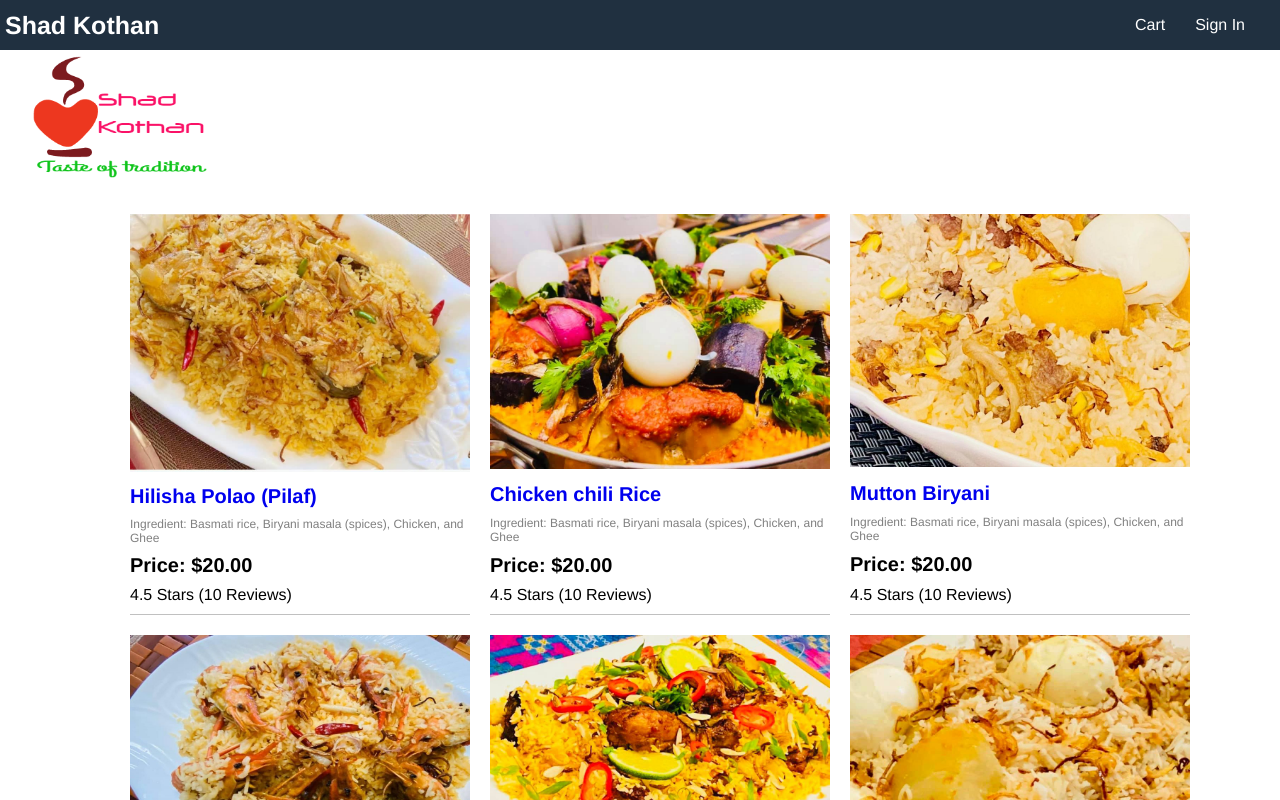
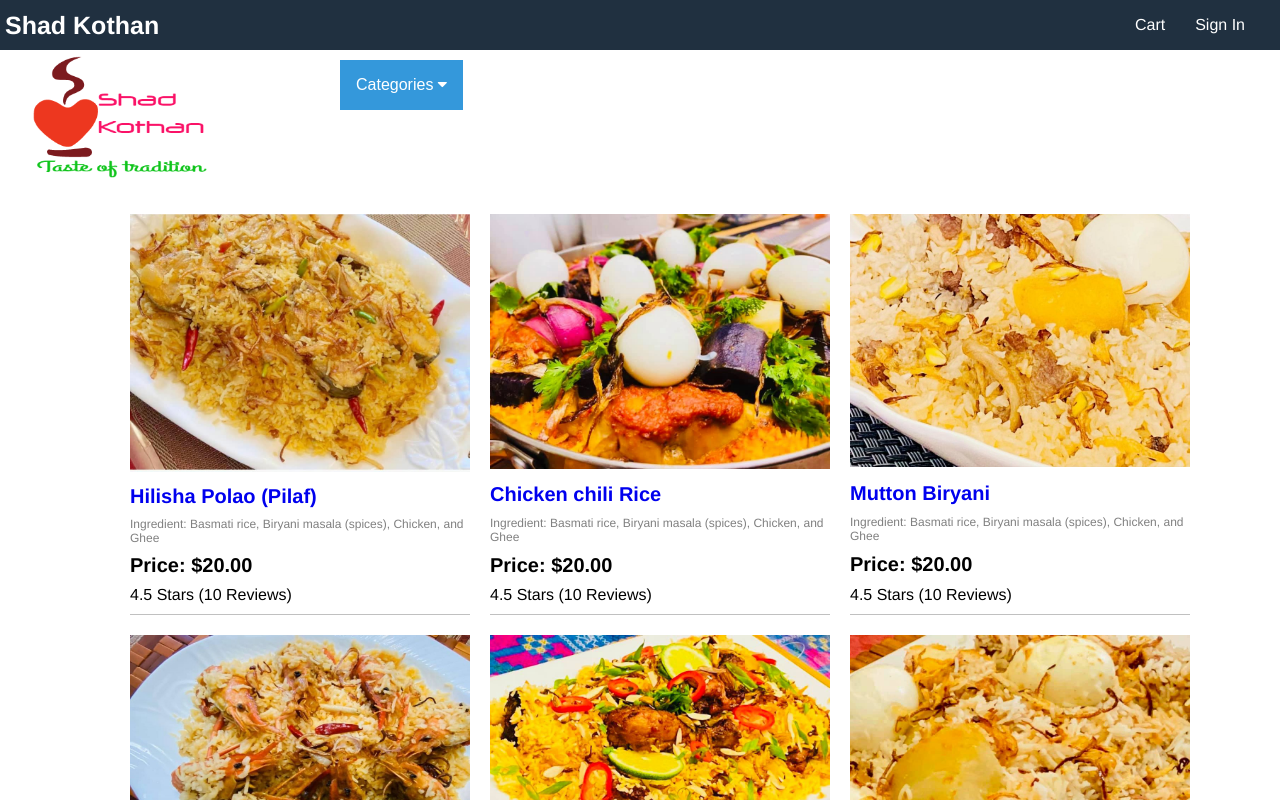
Before and after one commit to raufun05/shad_kothan, a React (Create React App) app: page / in a window 1280 px wide. Shown: the top 800 px of the page. Built offline with nearby package versions, Linux system fonts and the light colour scheme.

Commit message:
updated html and css files

```diff
--- a/public/index.html
+++ b/public/index.html
@@ -15,6 +15,7 @@
       user's mobile device or desktop. See https://developers.google.com/web/fundamentals/web-app-manifest/
     -->
     <link rel="manifest" href="%PUBLIC_URL%/manifest.json" />
+    <link rel="stylesheet" href="https://cdnjs.cloudflare.com/ajax/libs/font-awesome/4.7.0/css/font-awesome.min.css">
     <!--
       Notice the use of %PUBLIC_URL% in the tags above.
       It will be replaced with the URL of the `public` folder during the build.
--- a/src/App.js
+++ b/src/App.js
@@ -1,7 +1,24 @@
 import logo from './logo.svg';
+import React from 'react';
 import './App.css';
 
 function App() {
+  const myFunction = () => {
+    document.getElementById("myDropdown").classList.toggle("show");
+  }
+  // Close the dropdown menu if the user clicks outside of it
+window.onclick = function(event) {
+  if (!event.target.matches('.dropbtn')) {
+    var dropdowns = document.getElementsByClassName("dropdown-content");
+    var i;
+    for (i = 0; i < dropdowns.length; i++) {
+      var openDropdown = dropdowns[i];
+      if (openDropdown.classList.contains('show')) {
+        openDropdown.classList.remove('show');
+      }
+    }
+  }
+}
   return (
     <div className="grid-container">
         <header className= "header">
@@ -12,11 +29,19 @@ function App() {
                 <a href="cart.html">Cart</a>
                 <a href="signin.html">Sign In</a>
             </div>
-
         </header>
         <main className= "main">
           <div>
-            <a href="https://www.shadkothan.com"> <img className="logo" src="/images/shad_kothan_01.png" alt="Logo" /></a>
+            <div><a href="https://www.shadkothan.com"> <img className="logo" src="/images/shad_kothan_01.png" alt="Logo" /></a>
+            <div className="dropdown">
+              <button onClick={myFunction} className="dropbtn">Categories <i class="fa fa-caret-down" aria-hidden="true"></i></button>
+              <div id="myDropdown" className="dropdown-content">
+                <a href="#rice">Rice Entrees</a>
+                <a href="#desserts">Desserts</a>
+                <a href="#appetizers">Appetizers</a>
+              </div>
+            </div>
+            </div>
           </div>
           <div className= "content">
             <ul className= "products">
@@ -167,6 +192,7 @@ function App() {
             </ul>
           </div>
         </main>
+
     </div>
 
   );
--- a/src/index.css
+++ b/src/index.css
@@ -101,3 +101,45 @@ a:hover{
 .product-rating{
   margin-bottom:1rem ;
 }
+ /* drop down*/
+ .dropbtn {
+  background-color: #3498DB;
+  color: white;
+  padding: 16px;
+  font-size: 16px;
+  border: none;
+  cursor: pointer;
+}
+
+.dropbtn:hover, .dropbtn:focus {
+  background-color: #2980B9;
+}
+
+.dropdown {
+  position: absolute;
+  display: inline-block;
+  padding-top: 10px;
+  margin-left: 100px;
+
+}
+
+.dropdown-content {
+  display: none;
+  position: absolute;
+  background-color: #f1f1f1;
+  min-width: 160px;
+  overflow: auto;
+  box-shadow: 0px 8px 16px 0px rgba(0,0,0,0.2);
+  z-index: 1;
+}
+
+.dropdown-content a {
+  color: black;
+  padding: 12px 16px;
+  text-decoration: none;
+  display: block;
+}
+
+.dropdown a:hover {background-color: #ddd;}
+
+.show {display: block;}
```
Also changed, not shown: 1 other file (tests, documents, lock files or other folders).
